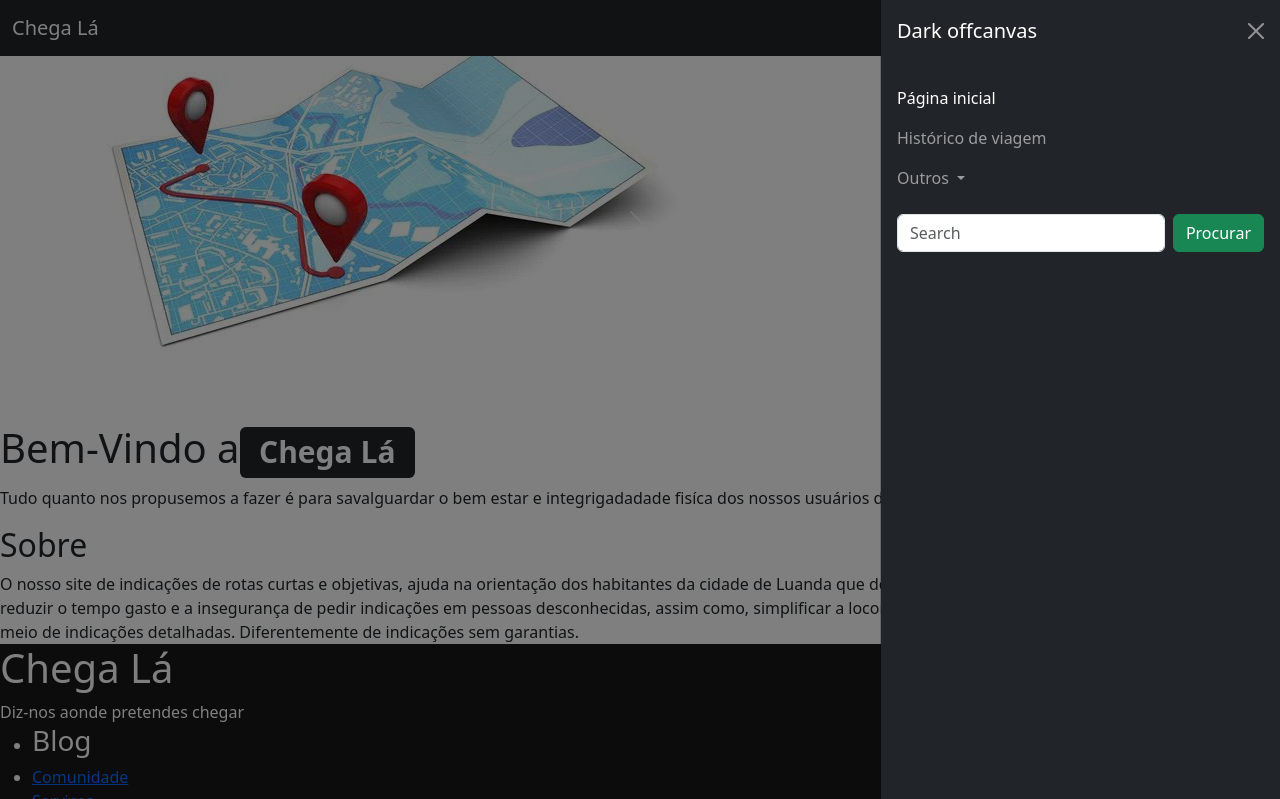
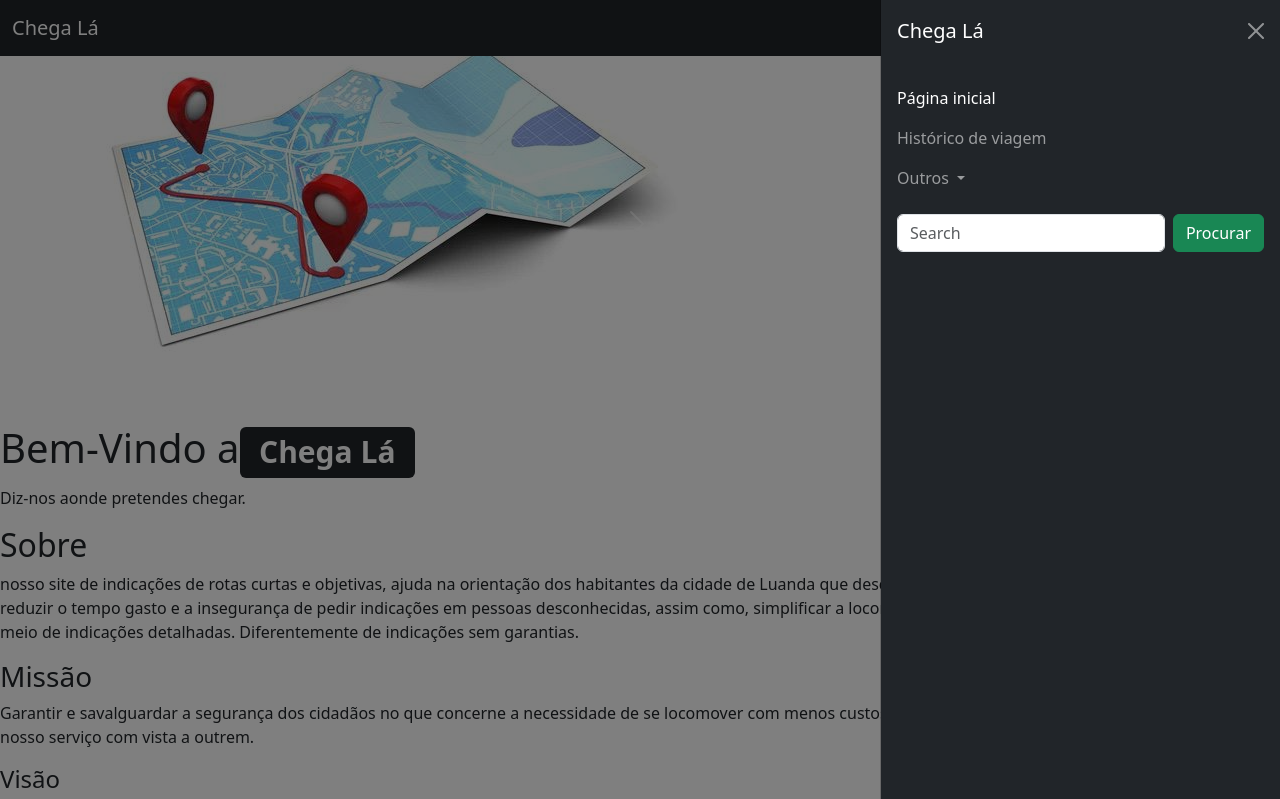
Before and after one commit to jjviviane/Chega-L-, a plain HTML site: page index.html in a window 1280 px wide. Both pictures are taken after a click on the button "Toggle navigation". Shown: the top 799 px of the page. Drawn offline with nearby package versions, Linux system fonts and the light colour scheme; files that its build step writes are made by us from their sources; files whose address does not match are found by name.

Commit message:
atualizando o meu site

```diff
--- /dev/null
+++ b/css/estilo.css
@@ -0,0 +1,39 @@
+
+.container {
+
+  display: flex;
+
+
+
+
+}
+.carousel-inner {
+
+  width: 400px;
+  height: 400px;
+}
+
+
+
+
+.paz {
+  background-color: rgba(0, 0, 0, 0.904);
+  color: white;
+
+
+
+}
+
+#instagram {
+color: rgba(233, 65, 163, 0.767);
+
+}
+#facebook {
+  color: blue;
+
+}
+#whatsapp {
+
+  background-image: green;
+  color: white;
+}
--- a/estilo.css
+++ /dev/null
@@ -1,39 +0,0 @@
-
-.container {
-
-  display: flex;
-
-
-
-
-}
-.carousel-inner {
-
-  width: 400px;
-  height: 400px;
-}
-
-
-
-
-.paz {
-  background-color: rgba(0, 0, 0, 0.904);
-  color: white;
-
-
-
-}
-
-#instagram {
-color: rgba(233, 65, 163, 0.767);
-
-}
-#facebook {
-  color: blue;
-
-}
-#whatsapp {
-
-  background-image: green;
-  color: white;
-}
--- a/index.html
+++ b/index.html
@@ -18,7 +18,7 @@
           </button>
           <div class="offcanvas offcanvas-end text-bg-dark" tabindex="-1" id="offcanvasDarkNavbar" aria-labelledby="offcanvasDarkNavbarLabel">
             <div class="offcanvas-header">
-              <h5 class="offcanvas-title" id="offcanvasDarkNavbarLabel">Dark offcanvas</h5>
+              <h5 class="offcanvas-title" id="offcanvasDarkNavbarLabel">Chega Lá</h5>
               <button type="button" class="btn-close btn-close-white" data-bs-dismiss="offcanvas" aria-label="Close"></button>
             </div>
             <div class="offcanvas-body">
@@ -84,14 +84,17 @@
 
           <div id="cartas0">
             <h1>Bem-Vindo a<span class="badge text-bg-dark">Chega Lá</span></h1>
-            <p> Tudo quanto nos propusemos a fazer é para savalguardar o bem estar e integrigadadade fisíca dos nossos usuários dando as melhores indicações da cidade de Luanda.</p>
+            <p>Diz-nos aonde pretendes chegar.</p>
 
         </div>
         <section class="sobre">
           <h2>Sobre</h2>
-          O nosso site de indicações de rotas curtas e objetivas, ajuda na orientação dos habitantes da cidade de Luanda que desejam praticidade em encontrar rotas faceis ao reduzir o tempo gasto e a insegurança de pedir indicações em pessoas desconhecidas, assim como, simplificar a locomoção das pessoas a destinos desconhecidos por meio de indicações detalhadas.
-          Diferentemente de indicações sem garantias.
-
+          <p> nosso site de indicações de rotas curtas e objetivas, ajuda na orientação dos habitantes da cidade de Luanda que desejam praticidade em encontrar rotas faceis ao reduzir o tempo gasto e a insegurança de pedir indicações em pessoas desconhecidas, assim como, simplificar a locomoção das pessoas a destinos desconhecidos por meio de indicações detalhadas.
+          Diferentemente de indicações sem garantias.</p>
+          <h3>Missão</h3>
+          <p>Garantir e savalguardar a segurança dos cidadãos no que concerne a necessidade de se locomover com menos custos e segurança, visando assim uma unicidade no nosso serviço com vista a outrem.</p>
+          <h4>Visão</h4>
+          <p>Garantir a segurança dos utentes e ser o melhor aplicativo de indicações e referência a nível nacional.</p>
 
         </section>
 
```
Also changed, not shown: img/IMG-20240412-WA0075.jpg (renamed from IMG-20240412-WA0075.jpg), img/IMG-20240412-WA0076.jpg (renamed from IMG-20240412-WA0076.jpg), img/IMG-20240518-WA0050.jpg (renamed from IMG-20240518-WA0050.jpg).
